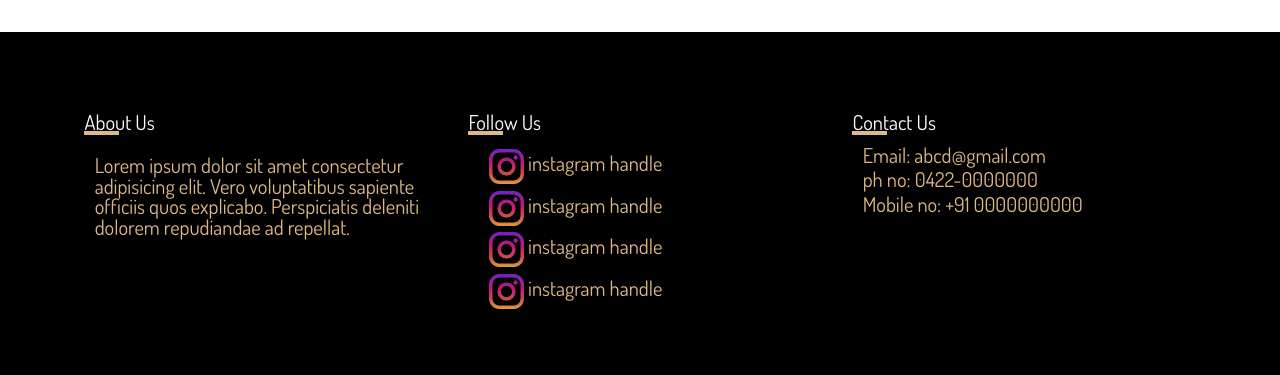
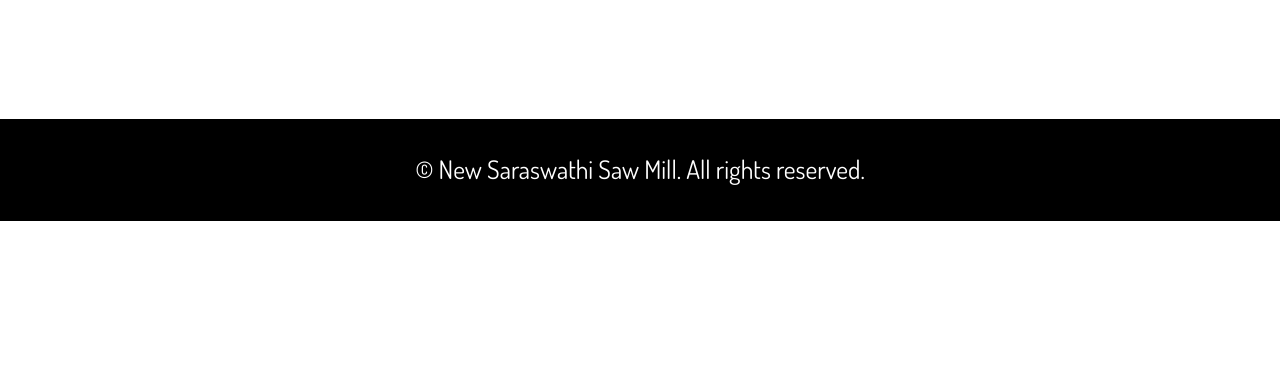
Before and after one commit to Bhavikkpatel/NSSM, a plain HTML site: page index.html in a window 1280 px wide. Shown: the part 1609-1984 px from the top of the page. After the commit the page ends 1830 px from the top, so only its background shows below. Drawn offline with Linux system fonts and the light colour scheme.

Commit message:
aplha 0.6

```diff
--- a/css/contactUs.css
+++ b/css/contactUs.css
@@ -1,4 +1,5 @@
 /* contact us*/
+@import url('https://fonts.googleapis.com/css2?family=Dosis:wght@300;400;600&display=swap');
 
 .overlay {
     height: 0%;
@@ -77,14 +78,20 @@
   }
 
   .locationBox .address {
+    background-image: linear-gradient(rgba(0,0,0,0.65), rgba(0,0,0,0.65)), url(../Pictures/contactbg.jpg);
+    background-repeat: no-repeat;
+    background-size: cover;
+
     background-color: #7ca2aa;
     width: 50%;
     height: 100%;
     display: flex;
     align-items: center;
+    justify-content: center;
   }
 
   .locationBox .address .addr p{
+    font-family: Dosis;
     color: #fff;
   }
 
--- a/css/doors.css
+++ b/css/doors.css
@@ -621,7 +621,7 @@
     width: 32px;
     height: 32px;
     opacity: 0.3;
-    z-index: 1000;
+    z-index: -1;
   }
   .close:hover {
     opacity: 1;
--- a/css/index.css
+++ b/css/index.css
@@ -405,133 +405,14 @@
   position: relative;
   top:17em;
   background-color: rgb(0, 0, 0);
-  height:400px;
   width: 100%;
   z-index: 1;
   display: flex;
   justify-content: center;
   align-items: center;
-  font-size: 0.8em;
-}
-
-.footer > * + * {
-  flex-basis: 30%;
-}
-
-.c1 {
-  display: flex;
-  flex-direction: column;
-  width: 30%;
-  height: 70%;
-  background-color: transparent;
-  padding: 1em 1em;
-}
-
-.c1 h3::after {
-  position: absolute;
-  content: "";
-  width: 10%;
-  height: 15%;
-  left: 0;
-  bottom: 0;
-  background-color: burlywood;
-}
-
-.c2 h3 {
-  position: relative;
-  padding-bottom: 0.1em;
-}
-
-.c2 h3::after {
-  position: absolute;
-  content: "";
-  width: 10%;
-  height: 15%;
-  left: 0;
-  bottom: 0;
-  background-color: burlywood;
-}
-
-.c3 h3 {
-  position: relative;
-  padding-bottom: 0.1em;
-}
-
-.c3 h3::after {
-  position: absolute;
-  content: "";
-  width: 10%;
-  height: 15%;
-  left: 0;
-  bottom: 0;
-  background-color: burlywood;
-}
-
-
-.c1 h3 , .c1 p{
-  color: white;
-  position: relative;
-  z-index: 1;
-  padding-bottom: 0.1em;
-}
-
-.c1 p {
-  margin-top: 1em;
-  margin-left: 0.5em;
-  color: burlywood;
-}
-
-.c2 {
-  display: flex;
-  flex-direction: column;
-  width: 30%;
-  height: 70%;
-  background-color: transparent;
-  padding: 1em 1em;
-}
-
-.c2 h3 {
-  margin-bottom: 0.5em;
+  /* font-size: 0.8em; */
+  padding: 1.5em 1.5em;
   color: #fff;
-}
-
-.c2 ul {
-  margin-left: 0.5em;
-}
-
-.c2 ul ul{
-  display: flex;
-  flex-direction: row;
-  margin-top: 0.2em;
-}
-
-.c2 ul ul p {
-  margin-top: 0.2em;
-  margin-left: 0.2em;
-  color: burlywood;
-}
-
-.c3 {
-  display: flex;
-  flex-direction: column;
-  width: 30%;
-  height: 70%;
-  background-color: transparent;
-  padding: 1em 1em;
-}
-
-.c3 h3 {
-  color: #fff;
-  margin-bottom: 0.5em;
-}
-
-.c3 p {
-  color: burlywood;
-  margin-bottom: 0.2em;
-  margin-left: 0.5em;
-}
-.social {
-  background-color: transparent;
 }
 /* footer ends */
 
--- a/index.html
+++ b/index.html
@@ -60,8 +60,7 @@
     <div class="banner">
         <div id="nav" class="container transparent circleBehind">
             <a class="header-link" href="./index.html">HOME</a>
-            <a class="header-link">PRODUCTS</a>
-            <a class="header-link" href="./doors.html">GALLERY</a>
+            <a class="header-link" href="./gallery.html">GALLERY</a>
             <a class="header-link" onclick="openNav()">CONTACT</a>
         </div>
         <div class="mobile-nav">
@@ -73,8 +72,7 @@
 
                 <ul>
                     <li><a href="./index.html" class="active"><span>Home</span></a></li>
-                    <li><a href="#0"><span>Product</span></a></li>
-                    <li><a href="./doors.html"><span>Gallery</span></a></li>
+                    <li><a href="./gallery.html"><span>Gallery</span></a></li>
                     <li><a href="#0"><span>Contact</span></a></li>
                 </ul>
 
@@ -166,38 +164,7 @@
             </div>
         </div>
         <div class="footer">
-            <div class="c1">
-                <h3>About Us</h3>
-                <p>Lorem ipsum dolor sit amet consectetur adipisicing elit. Vero voluptatibus sapiente officiis quos explicabo. Perspiciatis deleniti dolorem repudiandae ad repellat.</p>
-            </div>
-            <div class="c2">
-                <h3>Follow Us</h3>
-                <ul>
-                    <ul>
-                        <li><a href="#"><img class="social" src="./logo/instagram.png" alt="" height="35px" width="35px"></a></li>
-                        <p>instagram handle</p>
-                    </ul>
-                    <ul>
-                        <li><a href="#"><img class="social" src="./logo/instagram.png" alt="" height="35px" width="35px"></a></li>
-                        <p>instagram handle</p>
-                    </ul>
-                    <ul>
-                        <li><a href="#"><img class="social" src="./logo/instagram.png" alt="" height="35px" width="35px"></a></li>
-                        <p>instagram handle</p>
-                    </ul>
-                    <ul>
-                        <li><a href="#"><img class="social" src="./logo/instagram.png" alt="" height="35px" width="35px"></a></li>
-                        <p>instagram handle</p>
-                    </ul>
-                </ul>
-            </div>
-            <div class="c3">
-                <h3>Contact Us</h3>
-                <p>Email: abcd@gmail.com</p>
-                <p>ph no: 0422-0000000</p>
-                <p>Mobile no: +91 0000000000</p>
-            </div>
-        </div>
+            <h2>© New Saraswathi Saw Mill. All rights reserved.</h2>
     </div>
 
     <!-- <script src="./js/index.js"></script> -->
```
Also changed, not shown: gallery.html (renamed from doors.html, +3 -8 lines), 1 other file.
